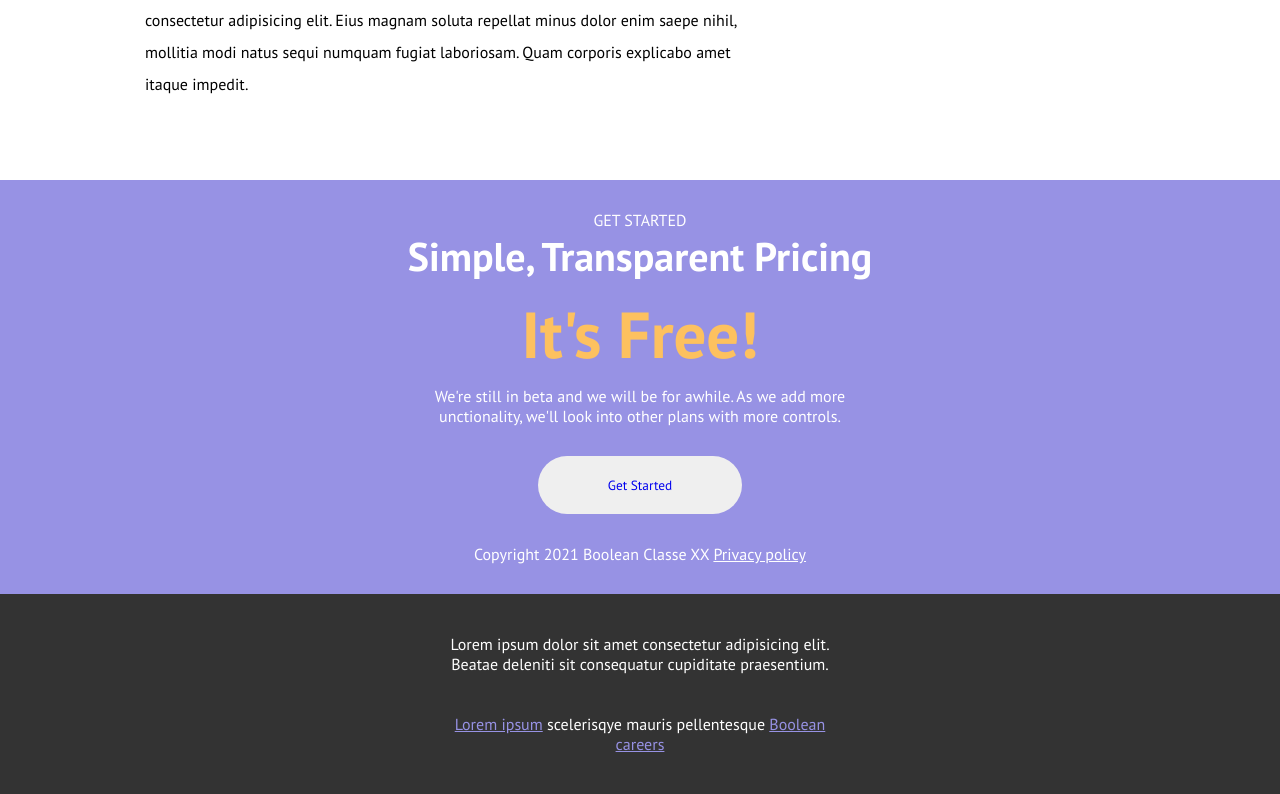
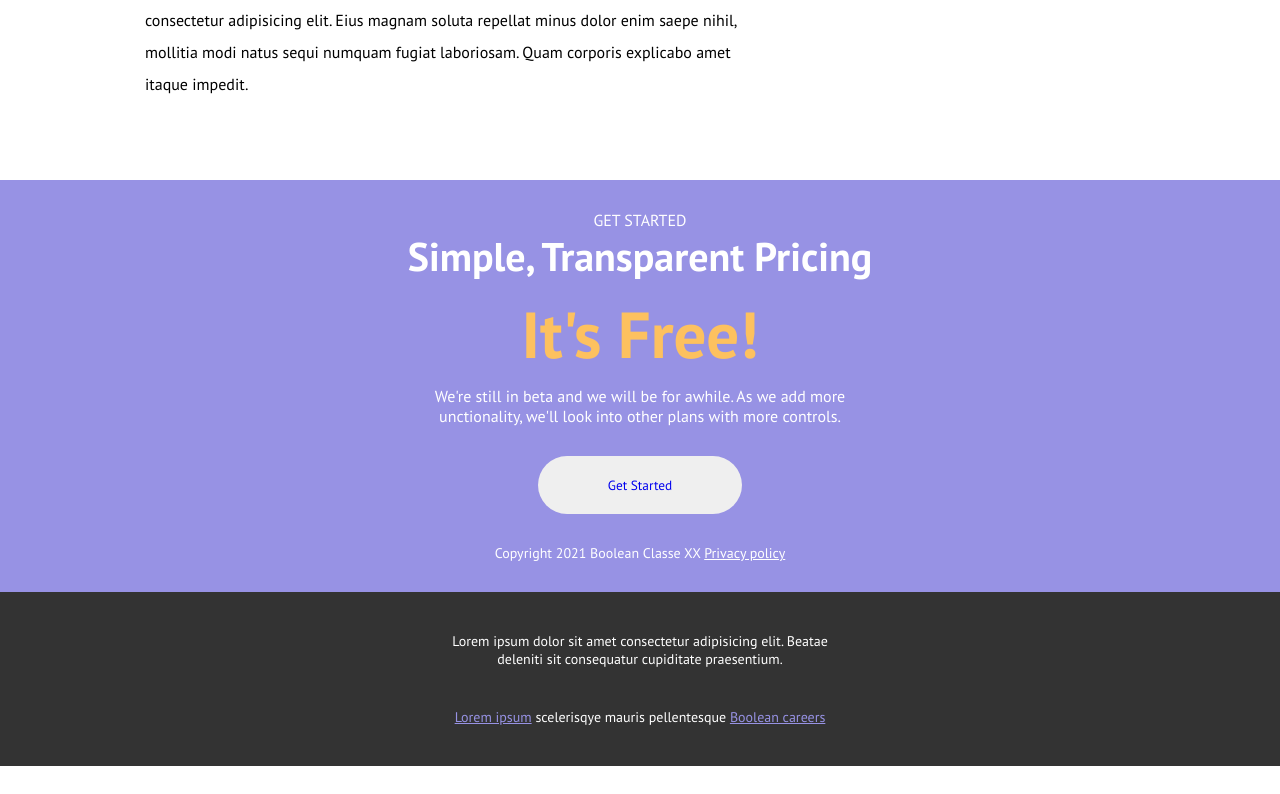
Before and after one commit to NicholasPeara92/htmlcss-responsive-layout, a plain HTML site: page index.html in a window 1280 px wide. Shown: the part 3925-4719 px from the top of the page. After the commit the page ends 4691 px from the top, so only its background shows below. Drawn offline with Linux system fonts and the light colour scheme.

Commit message:
fix font-size footer e pre

```diff
--- a/css/footer.css
+++ b/css/footer.css
@@ -6,6 +6,7 @@ footer {
 }
 footer p{
     padding: 1.25rem;
+    font-size: .875rem;
 }
 footer a {
     color: var(--secondary-color);
--- a/css/pre-footer.css
+++ b/css/pre-footer.css
@@ -25,6 +25,7 @@
 }
 .pre-footer .policy {
     color: white;
+    font-size: .875rem;
 }
 .pre-footer .btn a {
     text-decoration: none;
--- a/index.html
+++ b/index.html
@@ -225,7 +225,7 @@
                 <p>We're still in beta and we will be for awhile. As we add more unctionality, we'll look into other plans with more controls.</p>
                 <button class="btn"><a href="#">Get Started</a></button>
                 <div>
-                    <p>Copyright 2021 Boolean Classe XX <a class="policy" href="#">Privacy policy</a></p>
+                    <p class="policy">Copyright 2021 Boolean Classe XX <a class="policy" href="#">Privacy policy</a></p>
                 </div>
             </div>
         </section>
```
